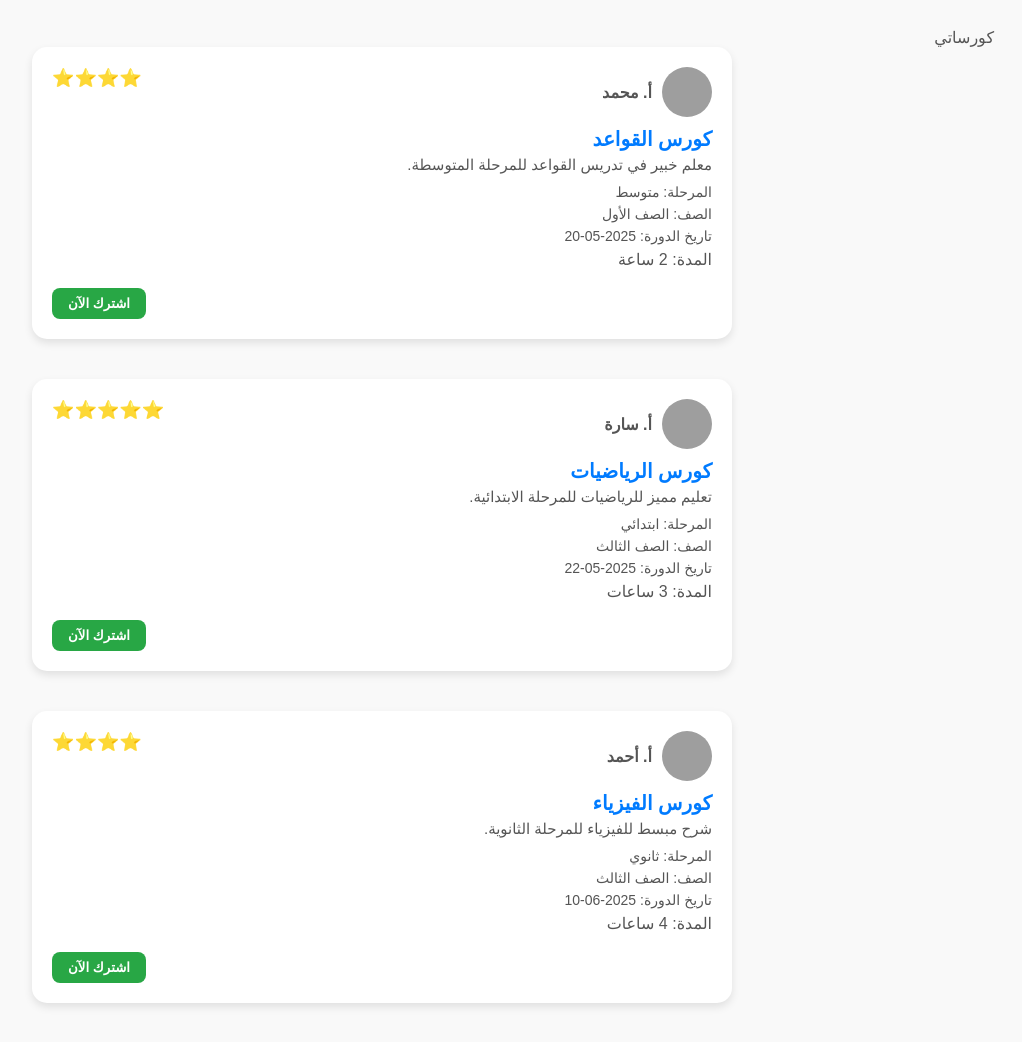
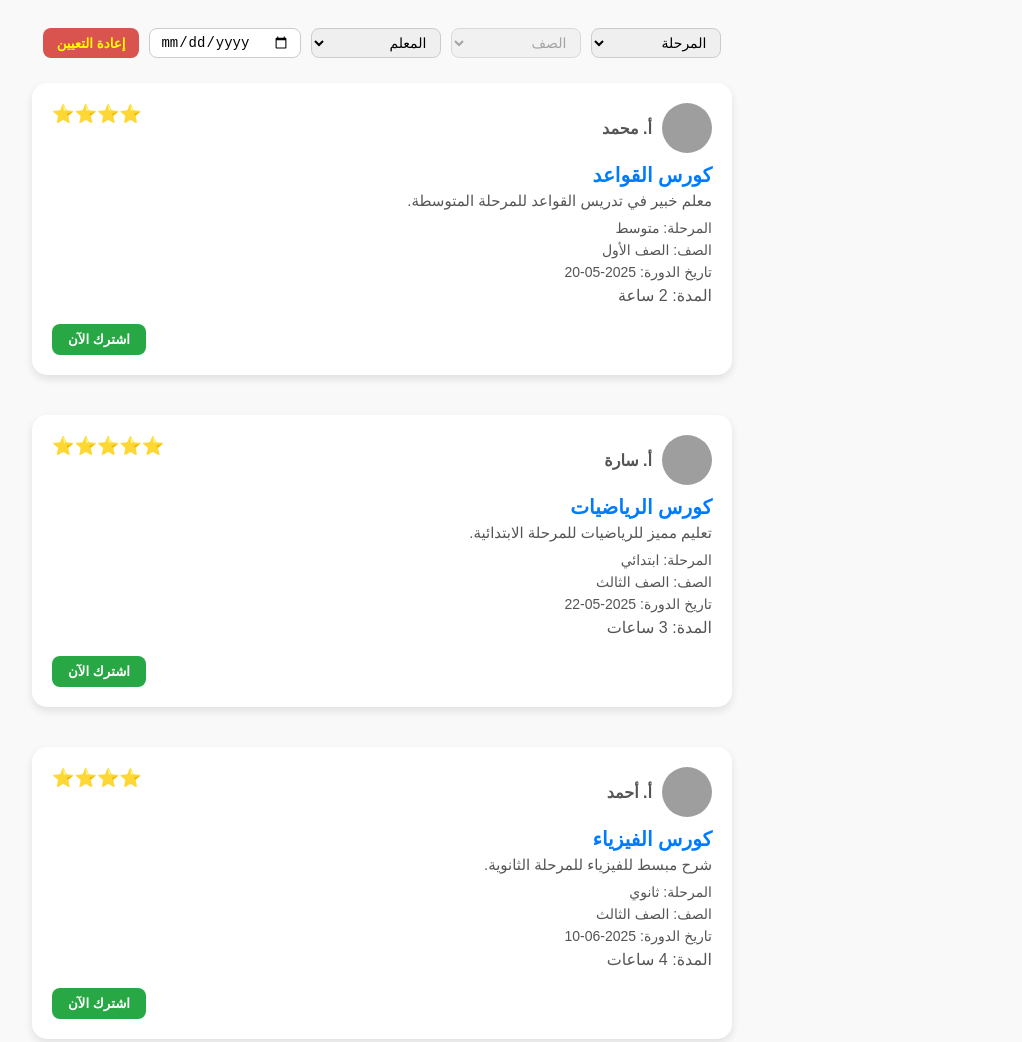
Before and after one commit to Ansarii212/Zoom-Lessons-, a plain HTML site: page index.html in a window 1280 px wide. Shown: the top 1042 px of the page, without its empty margins (258-1280 px from the left). Drawn offline with Linux system fonts and the light colour scheme; grey boxes are pictures that could not be loaded.

Commit message:
Update index.html

```diff
--- a/index.html
+++ b/index.html
@@ -13,7 +13,7 @@
     color: #555;
   }
   .filters {
-    display: none;
+    display: flex;
     gap: 10px;
     justify-content: center;
     margin-bottom: 25px;
@@ -179,7 +179,7 @@
 </style>
 </head>
 <body>
-<header> كورساتي</header>
+
 <div class="filters">
   <select id="filter-stage">
     <option value="">المرحلة</option>
```
